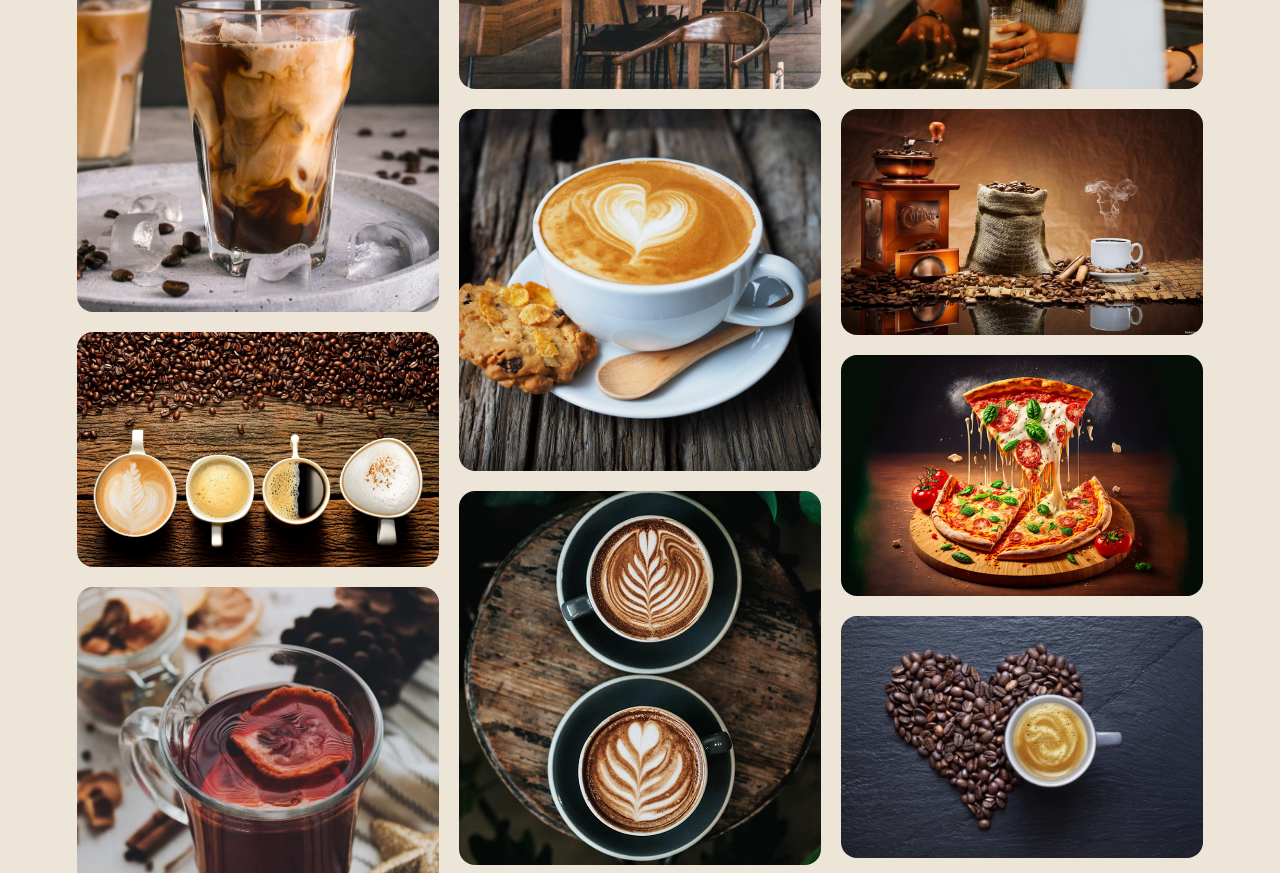
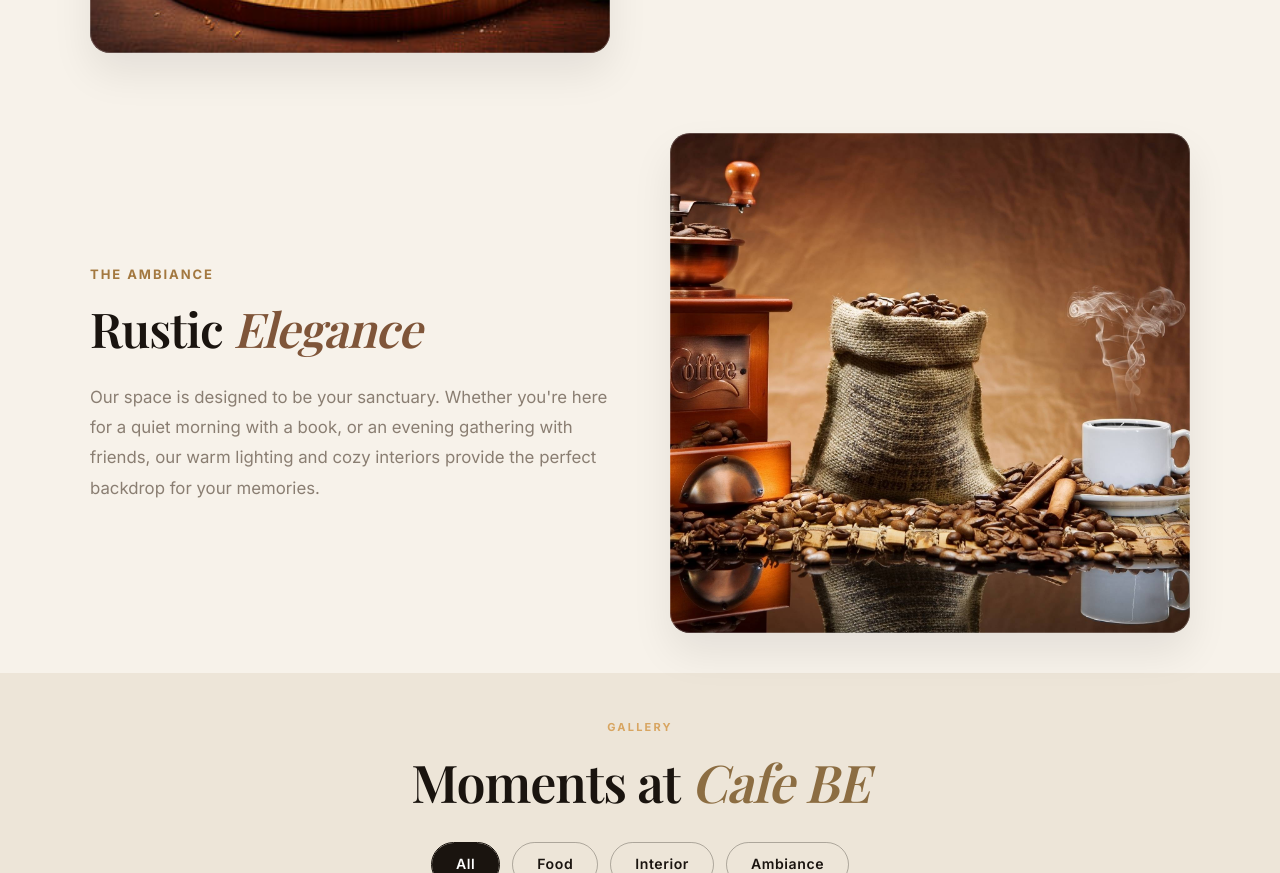
Before and after one commit to vijaybhivagade14-commits/CafeBe-Web26, a React (Create React App) app: page /gallary in a window 1280 px wide. Shown: the part 980-1853 px from the top of the page. Built offline with nearby package versions, Linux system fonts and the light colour scheme; a web font is replaced by a local one.

Commit message:
Updated the Gallery page on their magazine-style Section

```diff
--- a/src/pages/Gallary.jsx
+++ b/src/pages/Gallary.jsx
@@ -17,7 +17,46 @@ const Gallary = () => (
       </div>
     </section>
 
-    {/* Gallery Component */}
+    {/* Premium Editorial Section */}
+    <section className={styles.editorialSection}>
+      <div className={styles.editorialContainer}>
+
+        {/* Editorial Block 1 (Image Left, Text Right) */}
+        <div className={styles.editorialBlock}>
+          <div className={styles.edImageWrap}>
+            <img src="/images/d.jpg" alt="Signature Coffee" className={styles.edImage} />
+          </div>
+          <div className={styles.edContent}>
+            <span className={styles.edKicker}>The Craft</span>
+            <h2 className={styles.edTitle}>The Perfect <em>Brew</em></h2>
+            <p className={styles.edDesc}>
+              Every cup we serve is a testament to our dedication to the art of coffee.
+              From the carefully selected beans to the precise temperature of the milk,
+              we ensure that every sip is an experience worth savoring.
+            </p>
+          </div>
+        </div>
+
+        {/* Editorial Block 2 (Text Left, Image Right) */}
+        <div className={`${styles.editorialBlock} ${styles.reverse}`}>
+          <div className={styles.edContent}>
+            <span className={styles.edKicker}>The Ambiance</span>
+            <h2 className={styles.edTitle}>Rustic <em>Elegance</em></h2>
+            <p className={styles.edDesc}>
+              Our space is designed to be your sanctuary. Whether you're here for a quiet
+              morning with a book, or an evening gathering with friends, our warm lighting
+              and cozy interiors provide the perfect backdrop for your memories.
+            </p>
+          </div>
+          <div className={styles.edImageWrap}>
+            <img src="/images/2.jpg" alt="Cozy Interior" className={styles.edImage} />
+          </div>
+        </div>
+
+      </div>
+    </section>
+
+    {/* Standard Gallery Component */}
     <Gallery />
 
     <Footer />
--- a/src/pages/Gallary.module.css
+++ b/src/pages/Gallary.module.css
@@ -52,3 +52,120 @@
   color: var(--color-gold);
   margin-bottom: 16px;
 }
+
+/* ===== PREMIUM EDITORIAL SECTION ===== */
+.editorialSection {
+  padding: 80px 24px 40px;
+  background: var(--color-cream);
+}
+
+.editorialContainer {
+  max-width: 1100px;
+  margin: 0 auto;
+  display: flex;
+  flex-direction: column;
+  gap: 80px;
+}
+
+.editorialBlock {
+  display: grid;
+  grid-template-columns: 1fr 1fr;
+  align-items: center;
+  gap: 60px;
+}
+
+/* Reverse layout for alternate blocks */
+.editorialBlock.reverse {
+  /* In CSS Grid, we can just switch the order for desktop */
+}
+@media (min-width: 769px) {
+  .editorialBlock.reverse .edContent {
+    order: 1;
+  }
+  .editorialBlock.reverse .edImageWrap {
+    order: 2;
+  }
+}
+
+.edImageWrap {
+  width: 100%;
+  height: 100%;
+  position: relative;
+  border-radius: 20px;
+  overflow: hidden;
+  box-shadow: 0 20px 40px rgba(0, 0, 0, 0.08);
+}
+
+.edImageWrap::after {
+  content: '';
+  position: absolute;
+  inset: 0;
+  border: 1px solid rgba(255, 255, 255, 0.2);
+  border-radius: 20px;
+  pointer-events: none;
+}
+
+.edImage {
+  width: 100%;
+  height: 500px;
+  object-fit: cover;
+  transition: transform 0.7s cubic-bezier(0.2, 0.8, 0.2, 1);
+}
+
+.edImageWrap:hover .edImage {
+  transform: scale(1.05);
+}
+
+.edContent {
+  display: flex;
+  flex-direction: column;
+  justify-content: center;
+}
+
+.edKicker {
+  font-size: 13px;
+  font-weight: 700;
+  letter-spacing: 0.15em;
+  text-transform: uppercase;
+  color: #a3783f; /* Gold-dim */
+  margin-bottom: 16px;
+}
+
+.edTitle {
+  font-family: var(--font-heading);
+  font-size: clamp(32px, 4vw, 48px);
+  color: var(--color-dark);
+  margin: 0 0 24px 0;
+  line-height: 1.2;
+}
+
+.edTitle em {
+  font-style: italic;
+  color: #7f5539; /* Chocolate brown */
+}
+
+.edDesc {
+  font-size: 1.05rem;
+  line-height: 1.8;
+  color: var(--color-text-muted);
+  margin: 0;
+}
+
+/* Responsive adjustments */
+@media (max-width: 768px) {
+  .editorialBlock {
+    grid-template-columns: 1fr;
+    gap: 32px;
+  }
+
+  .edImage {
+    height: 350px;
+  }
+
+  .editorialBlock.reverse .edContent {
+    order: unset;
+  }
+  .editorialBlock.reverse .edImageWrap {
+    order: unset;
+  }
+}
```
